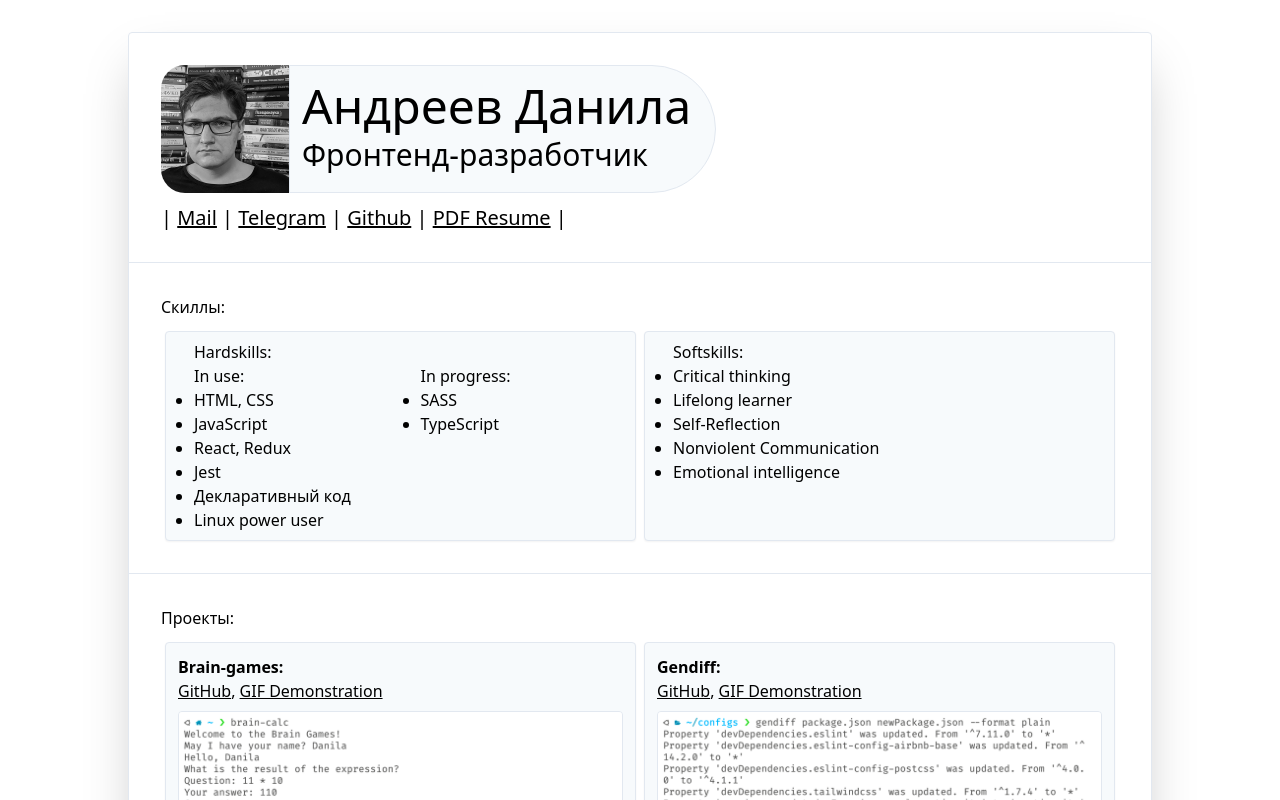
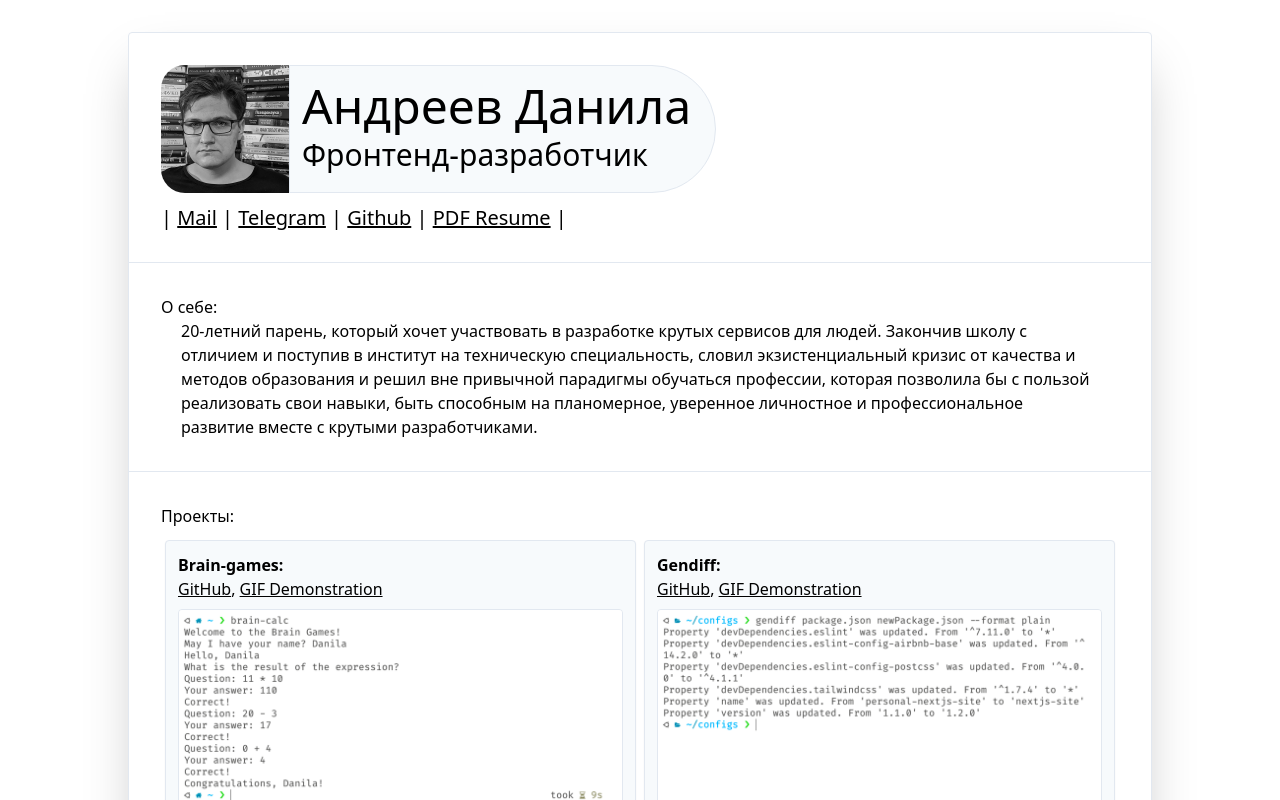
Before and after one commit to neandreev/personal-nextjs-site, a Next.js app: page / in a window 1280 px wide. Shown: the top 800 px of the page. Built offline with nearby package versions, Linux system fonts and the light colour scheme.

Commit message:
return 'about' section

```diff
--- /dev/null
+++ b/components/about.js
@@ -0,0 +1,18 @@
+import Paragraph from './paragraph';
+
+const About = () => (
+  <div>
+    <span>О себе:</span>
+    <Paragraph>
+      20-летний парень, который хочет участвовать в разработке крутых
+      сервисов для людей. Закончив школу с отличием и поступив в институт на
+      техническую специальность, словил экзистенциальный кризис от качества
+      и методов образования и решил вне привычной парадигмы обучаться профессии,
+      которая позволила бы с пользой реализовать свои навыки, быть способным
+      на планомерное, уверенное личностное и профессиональное развитие вместе
+      с крутыми разработчиками.
+    </Paragraph>
+  </div>
+);
+
+export default About;
--- a/pages/index.js
+++ b/pages/index.js
@@ -1,4 +1,5 @@
 import Head from 'next/head';
+import About from '../components/about';
 import Container from '../components/container';
 import Header from '../components/header';
 import Skills from '../components/skills';
@@ -13,9 +14,10 @@ const IndexPage = () => (
     </Head>
     <main>
       <Container>
-        <Header id="header"/>
-        <Skills id="skills"/>
-        <Projects id="projects"/>
+        <Header id="header" />
+        <About id="about" />
+        <Projects id="projects" />
+        <Skills id="skills" />
       </Container>
     </main>
   </div>
```
